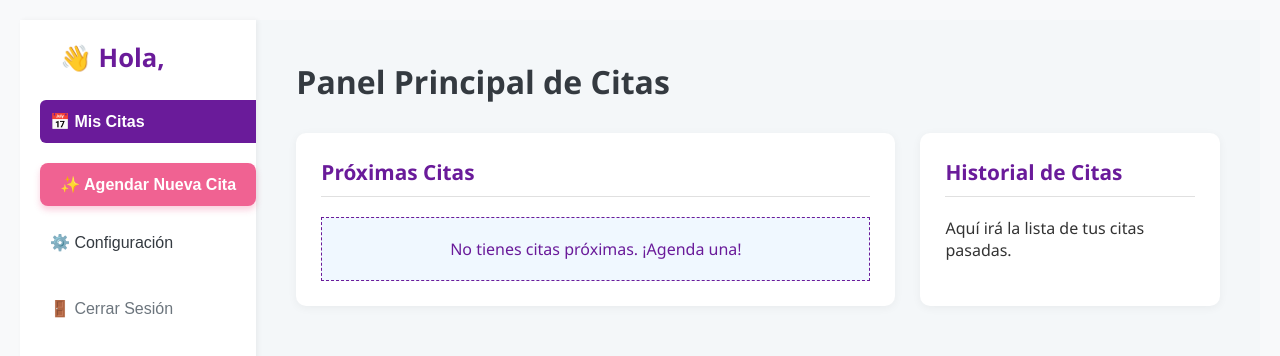
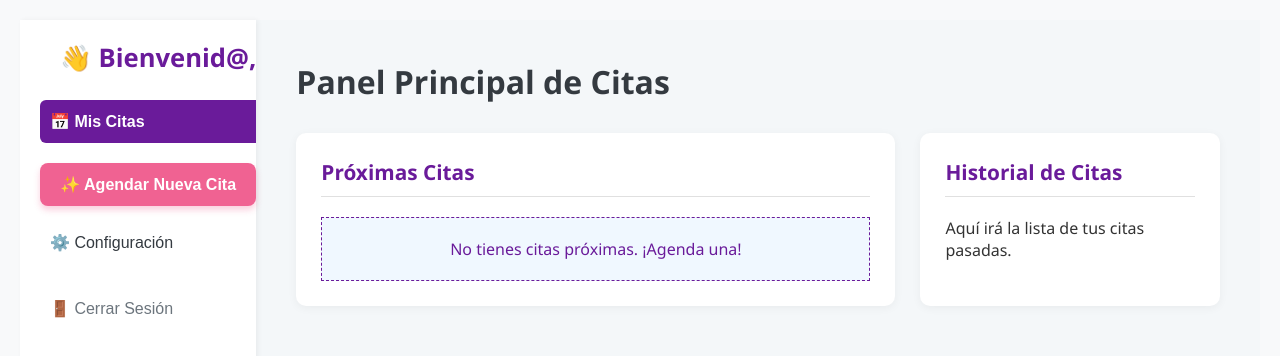
Before and after one commit to Jdelizadev/Front, a React (Vite) app: page /dashboard in a window 1280 px wide. Shown: the top 356 px of the page. Built offline with nearby package versions, Linux system fonts and the light colour scheme.

Commit message:
userName update

```diff
--- a/src/components/DashBoard.jsx
+++ b/src/components/DashBoard.jsx
@@ -103,7 +103,7 @@ const DashBoard = () => {
             {/* 1. Barra Lateral - Sidebar */}
             <aside className="dashboard-sidebar">
                 <div style={{ paddingLeft: '10px' }}>
-                    <h2 className="sidebar-title">👋 Hola, {userName}</h2>
+                    <h2 className="sidebar-title">👋 Bienvenid@, {userName}</h2>
                 </div>
 
                 <nav className="sidebar-nav">
```
